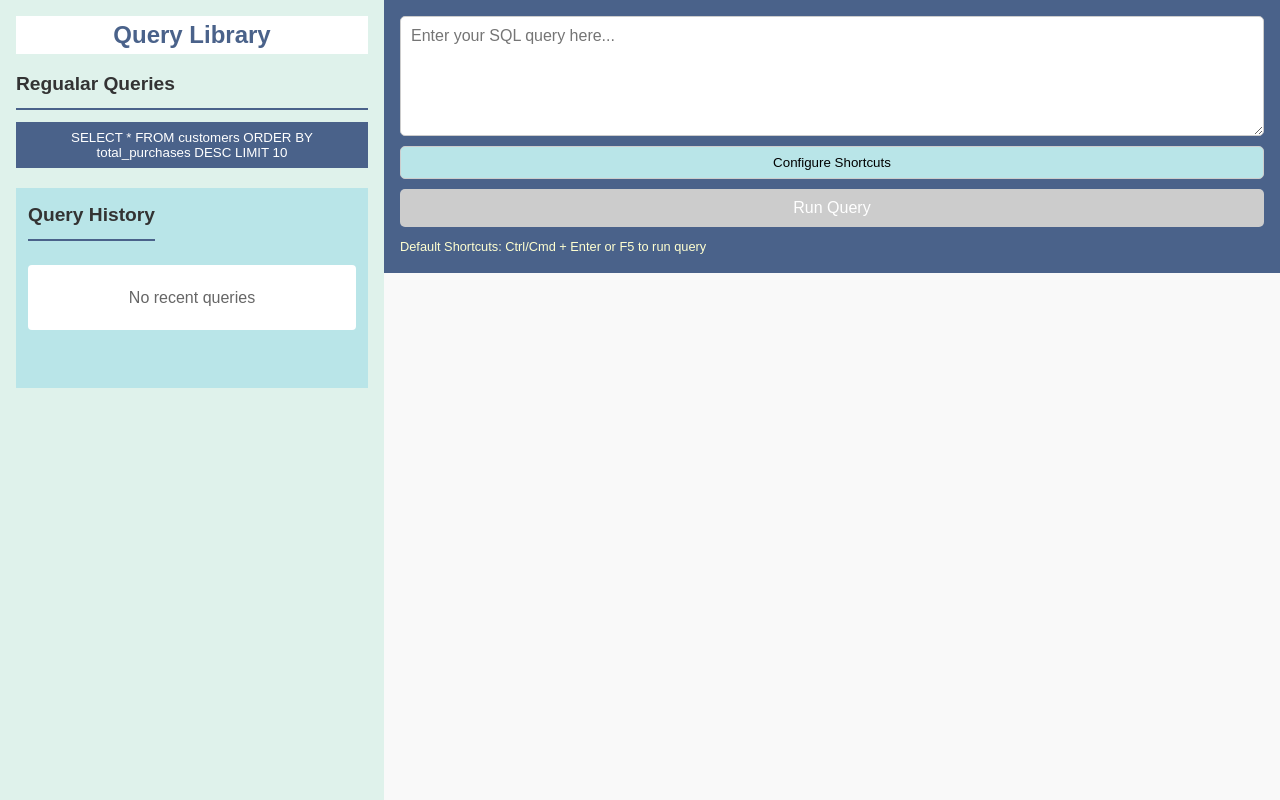
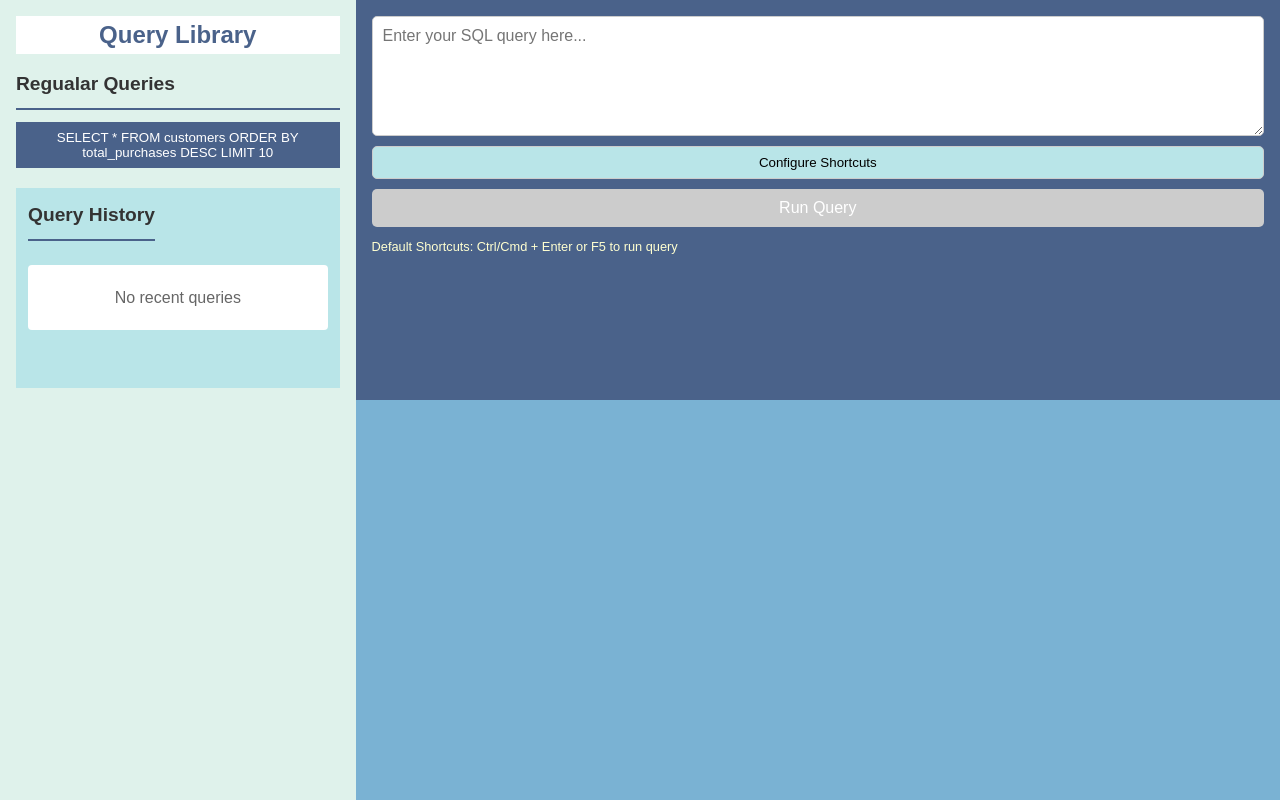
Before and after one commit to MaYnk0018/Zero, a React (Vite) app: page / in a window 1280 px wide. Built offline with nearby package versions, Linux system fonts and the light colour scheme.

Commit message:
added more responsiveness

```diff
--- a/src/components/queryEditor.css
+++ b/src/components/queryEditor.css
@@ -1,10 +1,10 @@
-/* File 1: Query Editor Styles */
 * {
   font-family: 'Poppins', sans-serif;
 }
 
 .query-editor {
   display: flex;
+  flex-grow: initial;
   gap: 16px;
   padding: 16px;
   position: relative;
--- a/src/components/querySelector.css
+++ b/src/components/querySelector.css
@@ -1,10 +1,9 @@
-/* File 2: Query Selector Styles */
 * {
   font-family: 'Poppins', sans-serif;
 }
 
 .query-selector {
-  background-color: #DFF2EB; /* light background tone */
+  background-color: #DFF2EB;
   padding: 16px;
 }
 
@@ -13,7 +12,7 @@
   color: #333;
   margin-bottom: 12px;
   font-size: 1.2rem;
-  border-bottom: 2px solid #4A628A; /* primary accent */
+  border-bottom: 2px solid #4A628A;
   padding-bottom: 8px;
 }
 
@@ -36,7 +35,7 @@
 }
 
 .query-selector-button {
-  background-color: #4A628A; /* primary accent */
+  background-color: #4A628A;
   color: white;
   border: none;
   padding: 8px 12px;
@@ -45,7 +44,7 @@
 }
 
 .query-selector-button:hover {
-  background-color: #7AB2D3; /* complementary tone */
+  background-color: #7AB2D3;
 }
 
 .query-history-section {
--- a/src/components/resultTable.css
+++ b/src/components/resultTable.css
@@ -48,6 +48,7 @@
   display: flex;
   justify-content: space-between;
   align-items: center;
+  background-color:#4A628A ;
 }
 
 .result-table-export {
--- a/src/index.css
+++ b/src/index.css
@@ -17,10 +17,10 @@ html {
 
 .app-container {
   height: 100vh;
-  display: grid;
+  display: flex;
   overflow: hidden;
   grid-template-columns: 30% 70%;
-  grid-template-rows: 100%;
+  grid-template-rows: 100vh;
 }
 
 .sidebar {
@@ -32,8 +32,7 @@ html {
 }
 
 .main-content {
-  width: 100%;
-  max-width: 100%;
+  width: 100vw;
   height: 100vh;
   overflow: hidden;
   gap: 10px;
@@ -44,6 +43,7 @@ html {
   background-color: #4A628A;
   grid-column: 2;
   grid-row: 1;
+  height: 50%;
 }
 
 .right-bottom {
@@ -51,10 +51,13 @@ html {
   grid-column: 2;
   grid-row: 2;
   overflow: auto;
+  height: 50%;
+
 }
 
 @media screen and (max-width: 768px) {
   .app-container {
+    display:grid;
     grid-template-columns: 1fr;
     grid-template-rows: auto auto auto;
   }
```
